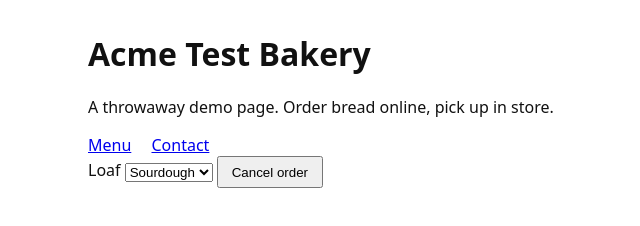
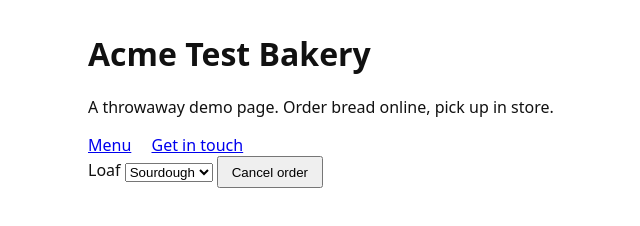
Before and after one commit to RachidSo/test-planted-low-site, a plain HTML site: page index.html in a window 1280 px wide. Shown: the full height of the page, 232-872 px from the left. Drawn offline with Linux system fonts and the light colour scheme.

Commit message:
Update contact link text to 'Get in tRun B change: rename Contact nav link to Get in touchouch'

```diff
--- a/index.html
+++ b/index.html
@@ -12,7 +12,7 @@
   <p>A throwaway demo page. Order bread online, pick up in store.</p>
   <nav>
     <a href="menu.html">Menu</a>
-    <a href="contact.html">Contact</a>
+    <a href="contact.html">Get in touch</a>
   </nav>
   <form id="order" onsubmit="event.preventDefault(); document.getElementById('msg').textContent='Thanks, your order was received.';">
     <label for="loaf">Loaf</label>
```
